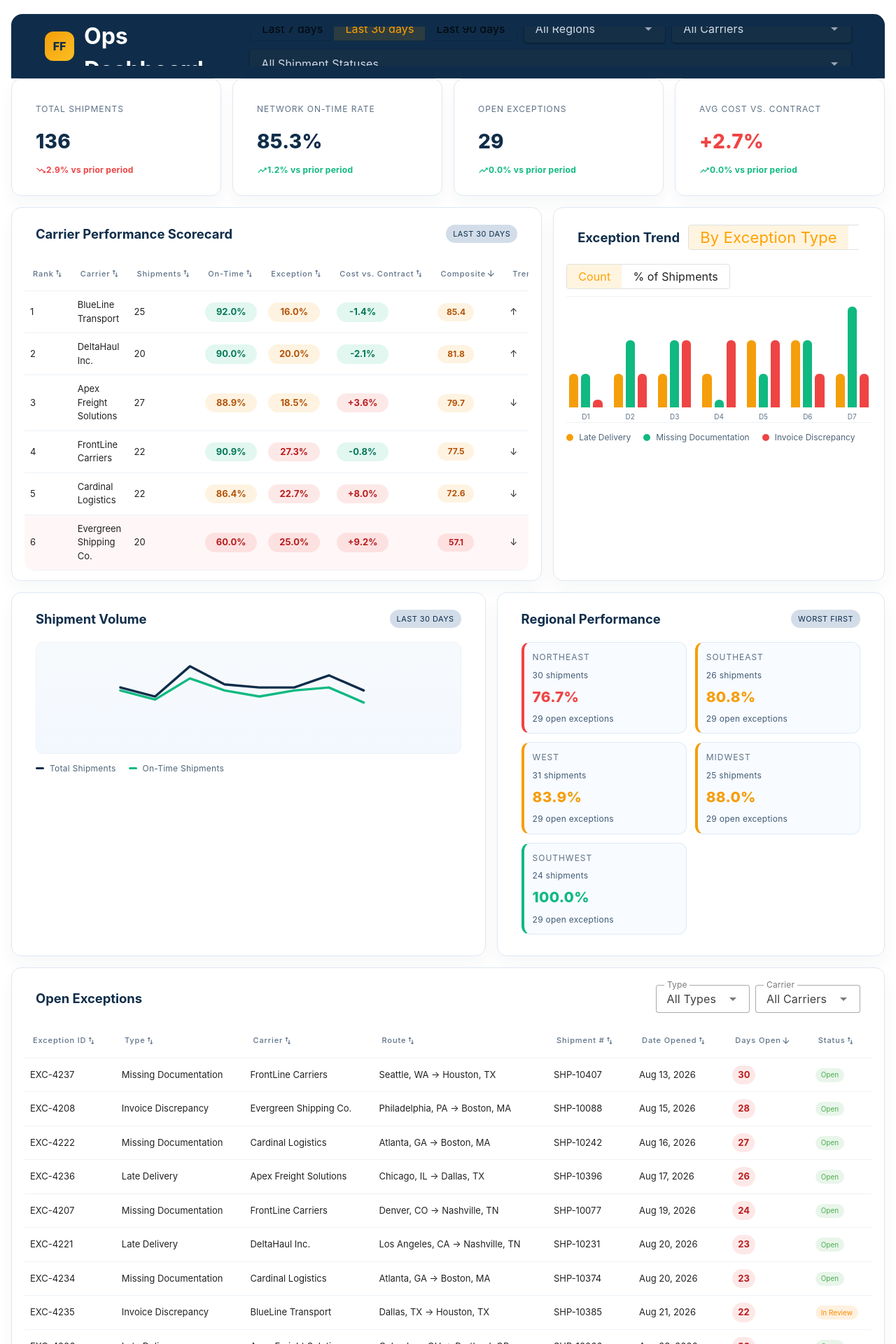
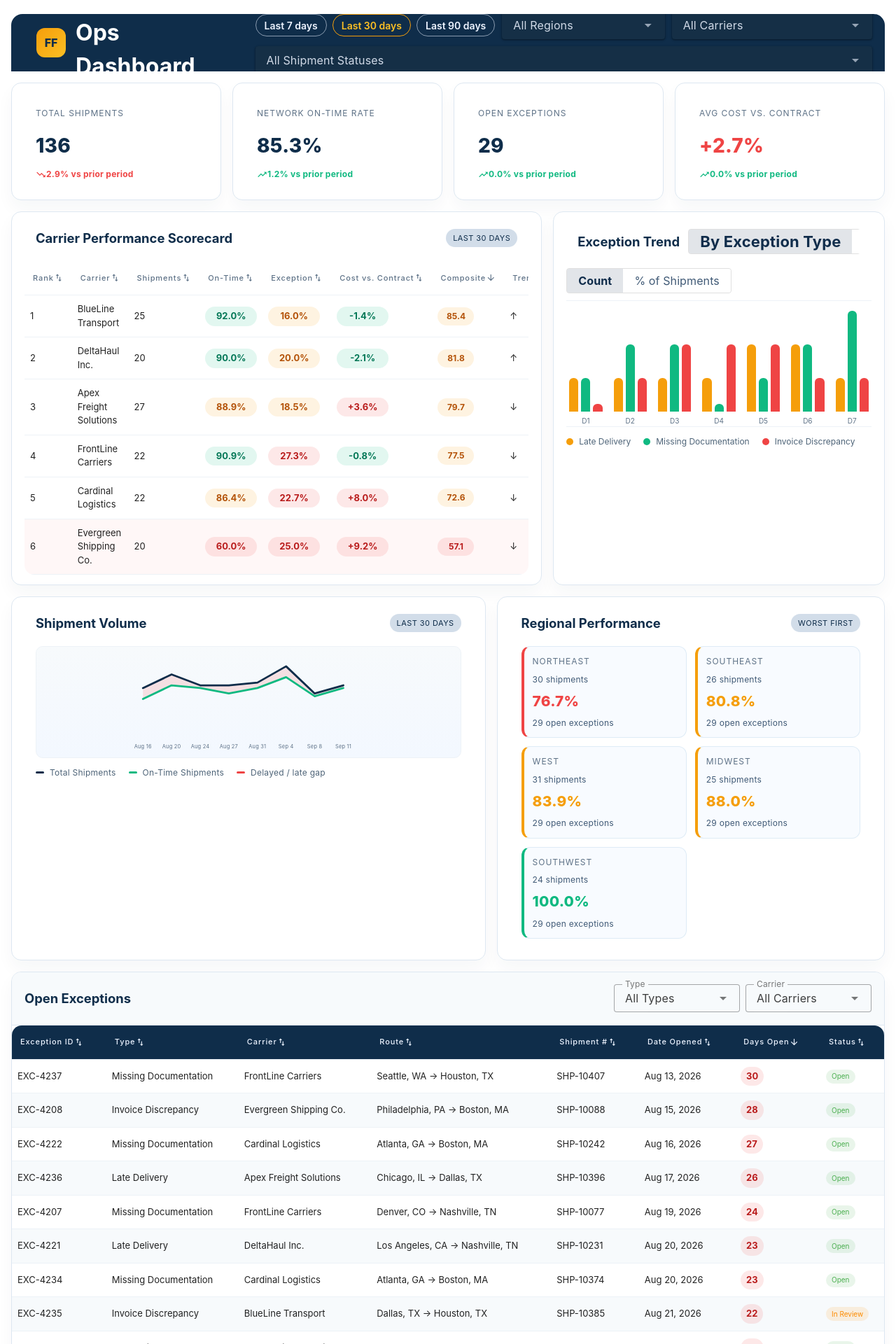
Before and after one commit to JoshuaT-Slalom/my-dashboard, a Vue app: page / in a window 1280 px wide. Shown: the top 1920 px of the page at 70% size. Built offline with nearby package versions, Linux system fonts and the light colour scheme.

Commit message:
Small header updates

```diff
--- a/src/style.css
+++ b/src/style.css
@@ -56,20 +56,24 @@ p {
   display: flex;
   justify-content: space-between;
   align-items: center;
-  padding: 18px 24px;
+  min-height: 82px;
   color: #ecf3ff;
+  margin-bottom: 16px;
 }
 
 .topbar .v-toolbar__content {
+  min-height: 82px;
+  height: auto;
   justify-content: space-between;
   gap: 20px;
-  padding: 18px 24px;
+  padding: 18px;
 }
 
 .brand-block {
   display: flex;
   align-items: center;
   gap: 14px;
+  margin-left: 18px;
 }
 
 .brand-mark {
@@ -102,6 +106,7 @@ p {
   gap: 10px;
   flex-wrap: wrap;
   justify-content: flex-end;
+  margin-left: auto;
 }
 
 .header-select {
@@ -120,6 +125,47 @@ p {
 .header-select .v-field__input,
 .header-select .v-field__append-inner .v-icon {
   color: #ecf3ff;
+}
+
+.header-duration {
+  flex: 0 0 auto;
+  display: flex;
+  align-items: center;
+  gap: 8px;
+  margin-left: auto;
+}
+
+.header-duration .duration-chip {
+  display: inline-flex;
+  align-items: center;
+  border: 1px solid rgba(236, 243, 255, 0.55) !important;
+  border-radius: 999px !important;
+  color: #ecf3ff;
+  cursor: pointer;
+  font-weight: 600;
+  min-height: 32px;
+  padding: 0 12px;
+  transition: background-color 160ms ease, border-color 160ms ease, color 160ms ease;
+}
+
+.header-duration .duration-chip .v-chip__content {
+  align-items: center;
+  display: flex;
+  height: 100%;
+}
+
+.header-duration .duration-chip:hover {
+  background: rgba(245, 158, 11, 0.2);
+  border-color: #fbbf24 !important;
+}
+
+.header-duration .duration-chip-active {
+  border-color: #f59e0b !important;
+  color: #fbbf24;
+}
+
+.header-duration .duration-chip-active:hover {
+  background: rgba(245, 158, 11, 0.28);
 }
 
 .filter-row select,
@@ -319,6 +365,16 @@ tr.low-score {
   margin-bottom: 10px;
 }
 
+.chart-toggle .v-btn {
+  color: #405a76;
+  text-transform: none;
+}
+
+.chart-toggle .v-btn--active {
+  color: #102d4b;
+  font-weight: 700;
+}
+
 .bar-chart {
   height: 180px;
   display: flex;
@@ -411,6 +467,15 @@ tr.low-score {
 .volume-line.total { stroke: #0f2d4a; }
 .volume-line.ontime { stroke: #10b981; }
 
+.volume-gap {
+  fill: rgba(239, 68, 68, 0.14);
+}
+
+.volume-axis text {
+  fill: #5e7287;
+  font-size: 8px;
+}
+
 .chart-legend {
   display: flex;
   gap: 18px;
@@ -434,6 +499,7 @@ tr.low-score {
 
 .line-swatch.total { background: #0f2d4a; }
 .line-swatch.ontime { background: #10b981; }
+.line-swatch.delayed { background: #ef4444; }
 
 .regional-grid {
   display: grid;
@@ -501,6 +567,49 @@ tr.low-score {
   flex-wrap: wrap;
 }
 
+.inline-filters .v-input {
+  min-width: 180px;
+}
+
+.exceptions-panel {
+  width: 100%;
+  padding: 0;
+  overflow: hidden;
+}
+
+.exceptions-panel .panel-header {
+  min-height: 76px;
+  margin: 0;
+  padding: 14px 18px;
+  background: #f7fafc;
+  border-bottom: 1px solid #dde7f1;
+}
+
+.exceptions-panel .v-table {
+  width: 100%;
+}
+
+.exceptions-panel .v-table > .v-table__wrapper > table {
+  width: 100%;
+}
+
+.exceptions-panel .v-table thead tr {
+  background: #0f2d4a;
+}
+
+.exceptions-panel .v-table thead th,
+.exceptions-panel .v-table thead .sort-button {
+  color: #ecf3ff;
+}
+
+.exceptions-panel .v-table tbody tr:nth-child(even) {
+  background: #f7fafc;
+}
+
+.exceptions-panel .v-table tbody tr:hover {
+  background: #eef6ff;
+}
+
 .danger-days {
   display: inline-flex;
   padding: 4px 8px;
--- a/src/views/HomeView.vue
+++ b/src/views/HomeView.vue
@@ -3,7 +3,9 @@
     <v-toolbar class="topbar" density="comfortable" elevation="0">
       <div class="brand-block"><v-avatar class="brand-mark" size="42">FF</v-avatar><div><div class="eyebrow">FastForward Logistics</div><h1>Ops Dashboard</h1></div></div>
       <div class="filter-row">
-        <v-btn-toggle v-model="filters.dateRange" mandatory color="amber-darken-2" density="compact" variant="outlined"><v-btn v-for="range in dateRanges" :key="range.value" :value="range.value">{{ range.label }}</v-btn></v-btn-toggle>
+        <div class="header-duration" role="group" aria-label="Dashboard date range">
+          <v-chip v-for="range in dateRanges" :key="range.value" :class="{ 'duration-chip-active': filters.dateRange === range.value }" class="duration-chip" pill variant="outlined" tabindex="0" @click="filters.dateRange = range.value" @keydown.enter.prevent="filters.dateRange = range.value" @keydown.space.prevent="filters.dateRange = range.value">{{ range.label }}</v-chip>
+        </div>
         <v-select v-model="filters.region" :items="regionOptions" aria-label="Region filter" class="header-select" density="compact" hide-details variant="solo-filled" />
         <v-select v-model="filters.carrier" :items="carrierOptions" aria-label="Carrier filter" class="header-select carrier-select" density="compact" hide-details variant="solo-filled" />
         <v-select v-model="filters.status" :items="statusOptions" aria-label="Shipment status filter" class="header-select" density="compact" hide-details variant="solo-filled" />
@@ -20,15 +22,15 @@
           <tbody><tr v-for="carrier in sortedScorecard" :key="carrier.carrierId" :class="{ 'low-score': carrier.compositeScore < 70 }"><td>{{ carrier.rank }}</td><td>{{ carrier.carrierName }}</td><td>{{ carrier.shipments.toLocaleString() }}</td><td><span class="status-pill" :class="getStatusTone(carrier.onTimeRate)">{{ formatPercent(carrier.onTimeRate) }}</span></td><td><span class="status-pill" :class="getExceptionTone(carrier.exceptionRate)">{{ formatPercent(carrier.exceptionRate) }}</span></td><td><span class="status-pill" :class="getCostTone(carrier.costVariance)">{{ formatVariance(carrier.costVariance) }}</span></td><td><span class="score-badge" :class="getScoreTone(carrier.compositeScore)">{{ carrier.compositeScore.toFixed(1) }}</span></td><td>{{ carrier.compositeScore >= 80 ? '↑' : '↓' }}</td></tr></tbody>
         </v-table>
       </v-card>
-      <v-card class="panel trend-panel" elevation="0"><v-card-title class="panel-header stacked-header"><h2>Exception Trend</h2><v-btn-toggle v-model="trendView" mandatory color="amber-darken-2" density="compact" variant="outlined"><v-btn value="type">By Exception Type</v-btn><v-btn value="carrier">By Carrier</v-btn></v-btn-toggle></v-card-title>
-        <v-btn-toggle v-model="trendMetric" mandatory color="amber-darken-2" class="metric-toggle" density="compact" variant="outlined"><v-btn value="count">Count</v-btn><v-btn value="percent">% of Shipments</v-btn></v-btn-toggle>
+      <v-card class="panel trend-panel" elevation="0"><v-card-title class="panel-header stacked-header"><h2>Exception Trend</h2><v-btn-toggle v-model="trendView" class="chart-toggle" mandatory color="amber-darken-2" density="compact" variant="outlined"><v-btn value="type">By Exception Type</v-btn><v-btn value="carrier">By Carrier</v-btn></v-btn-toggle></v-card-title>
+        <v-btn-toggle v-model="trendMetric" mandatory color="amber-darken-2" class="chart-toggle metric-toggle" density="compact" variant="outlined"><v-btn value="count">Count</v-btn><v-btn value="percent">% of Shipments</v-btn></v-btn-toggle>
         <div class="bar-chart"><div v-for="point in trendData" :key="point.label" class="bar-group"><div class="stacked-bars"><span class="bar late" :style="{ height: barHeight(point.late) }" /><span class="bar docs" :style="{ height: barHeight(point.docs) }" /><span class="bar invoice" :style="{ height: barHeight(point.invoice) }" /></div><label>{{ point.label }}</label></div></div>
         <div class="legend-row"><span><i class="dot late" />Late Delivery</span><span><i class="dot docs" />Missing Documentation</span><span><i class="dot invoice" />Invoice Discrepancy</span></div>
       </v-card>
     </section>
 
     <section class="secondary-grid">
-      <v-card class="panel volume-panel" elevation="0"><v-card-title class="panel-header"><h2>Shipment Volume</h2><v-chip class="panel-tag" size="small">{{ durationLabel }}</v-chip></v-card-title><v-card-text><svg viewBox="0 0 360 140" class="volume-chart" aria-label="Shipment volume chart" role="img"><path :d="volumePaths.total" class="volume-line total" /><path :d="volumePaths.onTime" class="volume-line ontime" /></svg><div class="chart-legend"><span><i class="line-swatch total" />Total Shipments</span><span><i class="line-swatch ontime" />On-Time Shipments</span></div></v-card-text></v-card>
+      <v-card class="panel volume-panel" elevation="0"><v-card-title class="panel-header"><h2>Shipment Volume</h2><v-chip class="panel-tag" size="small">{{ durationLabel }}</v-chip></v-card-title><v-card-text><svg viewBox="0 0 360 170" class="volume-chart" aria-label="Shipment volume chart" role="img"><path :d="volumePaths.gap" class="volume-gap" /><path :d="volumePaths.total" class="volume-line total" /><path :d="volumePaths.onTime" class="volume-line ontime" /><g class="volume-axis"><text v-for="point in volumeSeries" :key="point.label" :x="point.x" y="156" text-anchor="middle">{{ point.label }}</text></g></svg><div class="chart-legend"><span><i class="line-swatch total" />Total Shipments</span><span><i class="line-swatch ontime" />On-Time Shipments</span><span><i class="line-swatch delayed" />Delayed / late gap</span></div></v-card-text></v-card>
       <v-card class="panel regional-panel" elevation="0"><v-card-title class="panel-header"><h2>Regional Performance</h2><v-chip class="panel-tag" size="small">Worst first</v-chip></v-card-title><v-card-text><div class="regional-grid"><v-sheet v-for="region in regionalSummary" :key="region.region" class="region-card" :class="getStatusTone(region.onTimeRate)" border><div class="region-name">{{ region.region }}</div><div class="region-stat">{{ region.shipments.toLocaleString() }} shipments</div><div class="region-rate" :class="getStatusTone(region.onTimeRate)">{{ formatPercent(region.onTimeRate) }}</div><div class="region-open">{{ region.openExceptions }} open exceptions</div></v-sheet></div></v-card-text></v-card>
     </section>
 
@@ -74,16 +76,31 @@ const sortedExceptions = computed(() => [...filteredExceptions.value].sort((left
 const maximumTrendValue = computed(() => Math.max(1, ...trendData.value.flatMap((point) => [point.late, point.docs, point.invoice])))
 const barHeight = (value: number) => `${Math.max(8, (value / maximumTrendValue.value) * 100)}%`
 
-const volumePaths = computed(() => {
-  const data = Array.from({ length: 8 }, (_, index) => ({ total: 0, onTime: 0, index }))
+const volumeSeries = computed(() => {
+  const days = Number(filters.dateRange)
+  const formatter = new Intl.DateTimeFormat('en-US', { month: 'short', day: 'numeric' })
+  const data = Array.from({ length: 8 }, (_, index) => {
+    const daysAgo = Math.floor((7 - index) * (days / 8))
+    const date = new Date()
+    date.setDate(date.getDate() - daysAgo)
+    return { total: 0, onTime: 0, index, label: formatter.format(date), x: 18 + index * 44 }
+  })
   filterShipments(shipments, filters).forEach((shipment) => {
-    const bucket = Math.min(7, Math.floor(((Date.now() - new Date(shipment.date_created).getTime()) / 86400000) / (Number(filters.dateRange) / 8)))
+    const daysAgo = (Date.now() - new Date(shipment.date_created).getTime()) / 86400000
+    const bucket = Math.max(0, Math.min(7, 7 - Math.floor(daysAgo / (days / 8))))
     data[bucket].total += 1
     if (shipment.actual_delivery && new Date(shipment.actual_delivery) <= new Date(shipment.estimated_delivery)) data[bucket].onTime += 1
   })
+  return data
+})
+
+const volumePaths = computed(() => {
+  const data = volumeSeries.value
   const maximum = Math.max(1, ...data.flatMap((point) => [point.total, point.onTime]))
-  const path = (key: 'total' | 'onTime') => data.map((point) => `${point.index ? 'L' : 'M'} ${18 + point.index * 44} ${118 - (point[key] / maximum) * 88}`).join(' ')
-  return { total: path('total'), onTime: path('onTime') }
+  const y = (value: number) => 126 - (value / maximum) * 96
+  const path = (key: 'total' | 'onTime') => data.map((point) => `${point.index ? 'L' : 'M'} ${point.x} ${y(point[key])}`).join(' ')
+  const gap = `${path('total')} L ${data[data.length - 1].x} ${y(data[data.length - 1].onTime)} ${data.slice().reverse().map((point) => `L ${point.x} ${y(point.onTime)}`).join(' ')} Z`
+  return { total: path('total'), onTime: path('onTime'), gap }
 })
 
 function compare(left: object, right: object, key: string, direction: 'asc' | 'desc') { const result = typeof Reflect.get(left, key) === 'number' && typeof Reflect.get(right, key) === 'number' ? Number(Reflect.get(left, key)) - Number(Reflect.get(right, key)) : String(Reflect.get(left, key)).localeCompare(String(Reflect.get(right, key))); return direction === 'asc' ? result : -result }
```
